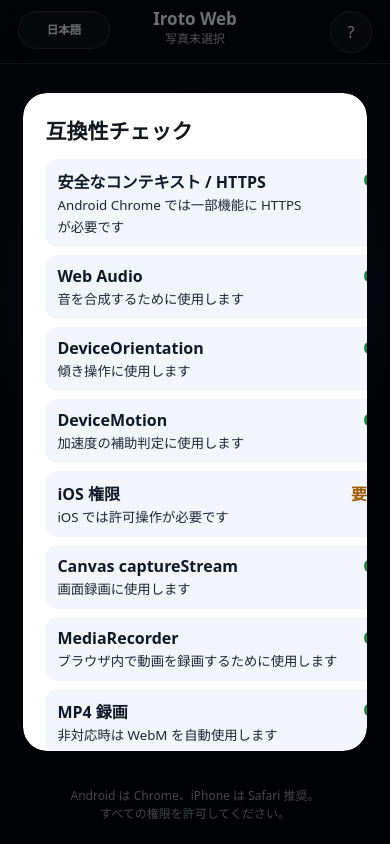
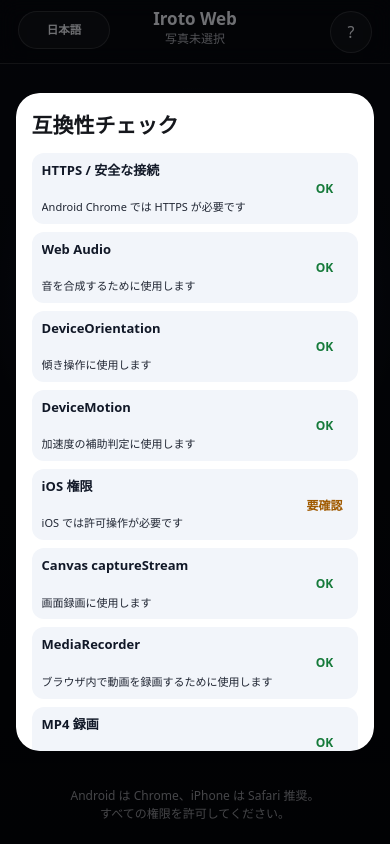
Before and after one commit to bagejibao-dot/iroto-web, a plain HTML site: page index.html in a window 390 px wide. Both pictures are taken after a click on the button "互換性チェック". Drawn offline with Linux system fonts and the light colour scheme.

Commit message:
Add files via upload

```diff
--- a/app.js
+++ b/app.js
@@ -1,7 +1,7 @@
 (() => {
   "use strict";
 
-  const IROTO_WEB_VERSION = "2.14.6";
+  const IROTO_WEB_VERSION = "2.14.7";
 
   const els = {
     canvas: document.getElementById("stage"),
@@ -83,8 +83,8 @@
       sensorLabel: "センサー",
       compatStatusUnavailable: "不可",
       compatStatusDepends: "要確認",
-      compatSecure: "安全なコンテキスト / HTTPS",
-      compatSecureNote: "Android Chrome では一部機能に HTTPS が必要です",
+      compatSecure: "HTTPS / 安全な接続",
+      compatSecureNote: "Android Chrome では HTTPS が必要です",
       compatAudioNote: "音を合成するために使用します",
       compatOrientationNote: "傾き操作に使用します",
       compatMotionNote: "加速度の補助判定に使用します",
--- a/index.html
+++ b/index.html
@@ -8,8 +8,8 @@
   <meta http-equiv="Pragma" content="no-cache" />
   <meta http-equiv="Expires" content="0" />
   <title>Iroto Web</title>
-  <link rel="manifest" href="manifest.webmanifest?v=2.14.6" />
-  <link rel="stylesheet" href="styles.css?v=2.14.6" />
+  <link rel="manifest" href="manifest.webmanifest?v=2.14.7" />
+  <link rel="stylesheet" href="styles.css?v=2.14.7" />
 </head>
 <body>
   <div id="app">
@@ -84,7 +84,7 @@
       <form method="dialog" class="dialog-card compat-card">
         <h2>互換性チェック</h2>
         <div id="compatList" class="compat-list"></div>
-        <p id="compatVersion" class="version-label">v2.14.6 Stable Test</p>
+        <p id="compatVersion" class="version-label">v2.14.7 Stable Test</p>
         <p class="hint">
           センサー機能は通常 HTTPS が必要です。録画形式はブラウザに応じて MP4 または WebM が自動選択されます。
         </p>
@@ -95,6 +95,6 @@
     </dialog>
   </div>
 
-  <script src="app.js?v=2.14.6"></script>
+  <script src="app.js?v=2.14.7"></script>
 </body>
 </html>
--- a/styles.css
+++ b/styles.css
@@ -1443,3 +1443,122 @@ html, body, #app {
   opacity: 0.72;
   white-space: nowrap;
 }
+
+
+/* v2.14.7 Stable Test: compatibility dialog overflow fix */
+dialog {
+  max-width: calc(100vw - 24px);
+}
+
+dialog::backdrop {
+  background: rgba(0, 0, 0, 0.38);
+}
+
+.compat-card {
+  width: min(560px, calc(100vw - 28px));
+  max-width: calc(100vw - 28px);
+  max-height: min(82vh, 720px);
+  box-sizing: border-box;
+  overflow-x: hidden;
+  overflow-y: auto;
+  padding: 20px;
+}
+
+.compat-card h2,
+.compat-card .hint {
+  max-width: 100%;
+  box-sizing: border-box;
+}
+
+.compat-card .hint {
+  overflow-wrap: break-word;
+  word-break: normal;
+  line-break: strict;
+}
+
+.compat-list {
+  width: 100%;
+  max-width: 100%;
+  box-sizing: border-box;
+  overflow-x: hidden;
+}
+
+.compat-row {
+  width: 100%;
+  max-width: 100%;
+  min-width: 0;
+  box-sizing: border-box;
+  display: grid;
+  grid-template-columns: minmax(0, 1fr) fit-content(4.5em);
+  align-items: center;
+  gap: 10px;
+  padding: 10px 12px;
+  overflow: hidden;
+}
+
+.compat-row > div {
+  min-width: 0;
+  max-width: 100%;
+  overflow: hidden;
+}
+
+.compat-row b,
+.compat-row small {
+  display: block;
+  max-width: 100%;
+  min-width: 0;
+  overflow-wrap: break-word;
+  word-break: normal;
+  line-break: strict;
+}
+
+.compat-row b {
+  white-space: normal;
+  line-height: 1.25;
+}
+
+.compat-row small {
+  white-space: normal;
+  line-height: 1.35;
+}
+
+.compat-row strong {
+  min-width: 3.1em;
+  max-width: 4.6em;
+  box-sizing: border-box;
+  text-align: center;
+  white-space: nowrap;
+  overflow: hidden;
+  text-overflow: clip;
+  padding-left: 2px;
+  padding-right: 2px;
+}
+
+@media (max-width: 420px) {
+  .compat-card {
+    width: calc(100vw - 20px);
+    max-width: calc(100vw - 20px);
+    padding: 16px;
+    border-radius: 22px;
+  }
+
+  .compat-row {
+    grid-template-columns: minmax(0, 1fr) minmax(3.0em, auto);
+    gap: 8px;
+    padding: 9px 10px;
+  }
+
+  .compat-row b {
+    font-size: 13px;
+  }
+
+  .compat-row small {
+    font-size: 11px;
+  }
+
+  .compat-row strong {
+    min-width: 3.0em;
+    max-width: 4.2em;
+    font-size: 12px;
+  }
+}
--- a/sw.js
+++ b/sw.js
@@ -1,4 +1,4 @@
-const CACHE_NAME = "iroto-web-v2-14-6-stable-test-disabled";
+const CACHE_NAME = "iroto-web-v2-14-7-stable-test-disabled";
 const ASSETS = [
   "./",
   "./index.html",
```
Also changed, not shown: 1 other file.
